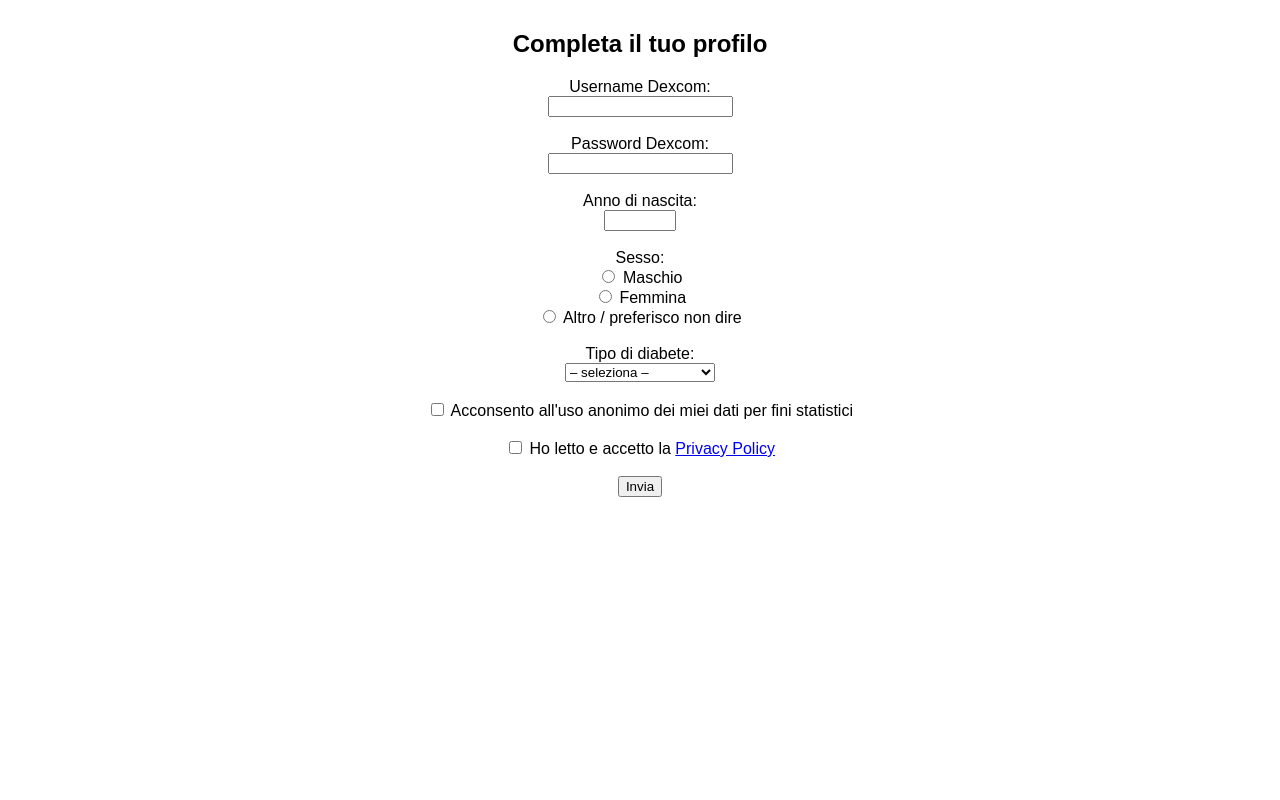
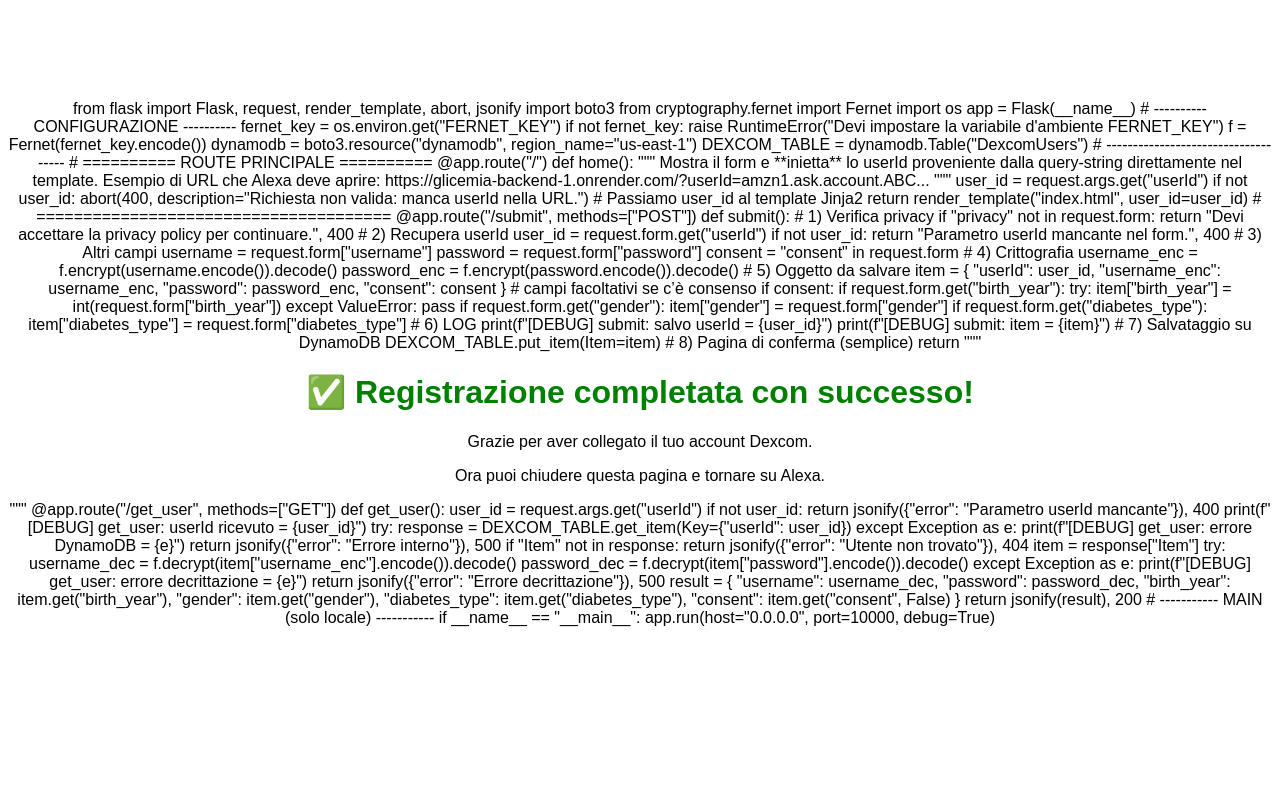
Before and after one commit to Gianlu9090/glicemia-backend, a Flask app: page / in a window 1280 px wide. Run offline with Flask 3, Linux system fonts and the light colour scheme; parts of the project's set-up code (start-up, migrations or seed data) failed here and were passed over.

Commit message:
Update index.html

```diff
--- a/templates/index.html
+++ b/templates/index.html
@@ -1,67 +1,133 @@
+from flask import Flask, request, render_template, abort, jsonify
+import boto3
+from cryptography.fernet import Fernet
+import os
+
+app = Flask(__name__)
+
+# ---------- CONFIGURAZIONE ----------
+fernet_key = os.environ.get("FERNET_KEY")
+if not fernet_key:
+    raise RuntimeError("Devi impostare la variabile d'ambiente FERNET_KEY")
+f = Fernet(fernet_key.encode())
+
+dynamodb = boto3.resource("dynamodb", region_name="us-east-1")
+DEXCOM_TABLE = dynamodb.Table("DexcomUsers")
+# ------------------------------------
+
+# ========== ROUTE PRINCIPALE ==========
+@app.route("/")
+def home():
+    """
+    Mostra il form e **inietta** lo userId proveniente
+    dalla query-string direttamente nel template.
+    Esempio di URL che Alexa deve aprire:
+    https://glicemia-backend-1.onrender.com/?userId=amzn1.ask.account.ABC...
+    """
+    user_id = request.args.get("userId")
+    if not user_id:
+        abort(400, description="Richiesta non valida: manca userId nella URL.")
+
+    # Passiamo user_id al template Jinja2
+    return render_template("index.html", user_id=user_id)
+# ======================================
+
+@app.route("/submit", methods=["POST"])
+def submit():
+    # 1) Verifica privacy
+    if "privacy" not in request.form:
+        return "Devi accettare la privacy policy per continuare.", 400
+
+    # 2) Recupera userId
+    user_id = request.form.get("userId")
+    if not user_id:
+        return "Parametro userId mancante nel form.", 400
+
+    # 3) Altri campi
+    username = request.form["username"]
+    password = request.form["password"]
+    consent   = "consent" in request.form
+
+    # 4) Crittografia
+    username_enc = f.encrypt(username.encode()).decode()
+    password_enc = f.encrypt(password.encode()).decode()
+
+    # 5) Oggetto da salvare
+    item = {
+        "userId":       user_id,
+        "username_enc": username_enc,
+        "password":     password_enc,
+        "consent":      consent
+    }
+
+    # campi facoltativi se c’è consenso
+    if consent:
+        if request.form.get("birth_year"):
+            try:
+                item["birth_year"] = int(request.form["birth_year"])
+            except ValueError:
+                pass
+        if request.form.get("gender"):
+            item["gender"] = request.form["gender"]
+        if request.form.get("diabetes_type"):
+            item["diabetes_type"] = request.form["diabetes_type"]
+
+    # 6) LOG
+    print(f"[DEBUG] submit: salvo userId = {user_id}")
+    print(f"[DEBUG] submit: item = {item}")
+
+    # 7) Salvataggio su DynamoDB
+    DEXCOM_TABLE.put_item(Item=item)
+
+    # 8) Pagina di conferma (semplice)
+    return """
 <!DOCTYPE html>
 <html lang="it">
-<head>
-  <meta charset="UTF-8" />
-  <title>Completa il tuo profilo</title>
-  <script>
-    // Quando la pagina viene caricata, leggo userId dalla query string
-    window.addEventListener("DOMContentLoaded", () => {
-      const params = new URLSearchParams(window.location.search);
-      const userId = params.get("userId") || "";
-      document.getElementById("userIdField").value = userId;
-    });
-  </script>
-</head>
-<body style="font-family: sans-serif; text-align: center; margin-top: 30px;">
-  <h2>Completa il tuo profilo</h2>
-  <form action="/submit" method="post">
-    <!-- Campo nascosto per trasferire l'userId di Alexa -->
-    <input type="hidden" name="userId" id="userIdField" value="">
-
-    <!-- Username Dexcom -->
-    <label for="username">Username Dexcom:</label><br>
-    <input type="email" id="username" name="username" required><br><br>
-
-    <!-- Password Dexcom -->
-    <label for="password">Password Dexcom:</label><br>
-    <input type="password" id="password" name="password" required><br><br>
-
-    <!-- Anno di nascita -->
-    <label for="birth_year">Anno di nascita:</label><br>
-    <input type="number" id="birth_year" name="birth_year" min="1924" max="2025"><br><br>
-
-    <!-- Sesso -->
-    <label>Sesso:</label><br>
-    <input type="radio" id="male" name="gender" value="Maschio">
-    <label for="male">Maschio</label><br>
-    <input type="radio" id="female" name="gender" value="Femmina">
-    <label for="female">Femmina</label><br>
-    <input type="radio" id="other" name="gender" value="Altro / preferisco non dire">
-    <label for="other">Altro / preferisco non dire</label><br><br>
-
-    <!-- Tipo di diabete -->
-    <label for="diabetes_type">Tipo di diabete:</label><br>
-    <select name="diabetes_type" id="diabetes_type">
-      <option value="">– seleziona –</option>
-      <option value="Tipo 1">Tipo 1</option>
-      <option value="Tipo 2">Tipo 2</option>
-      <option value="Gestazionale">Gestazionale</option>
-      <option value="Altro / non specificato">Altro / non specificato</option>
-    </select><br><br>
-
-    <!-- Checkbox: consenso facoltativo -->
-    <input type="checkbox" id="consent" name="consent" value="yes">
-    <label for="consent">Acconsento all'uso anonimo dei miei dati per fini statistici</label><br><br>
-
-    <!-- Checkbox: privacy obbligatoria -->
-    <input type="checkbox" id="privacy" name="privacy" value="yes" required>
-    <label for="privacy">Ho letto e accetto la
-      <a href="https://violet-pest-ac1.notion.site/Privacy-Policy-Glicemia-Vocale-1eb1ee190b538092aa80cf6680fba291" target="_blank">
-        Privacy Policy
-      </a>
-    </label><br><br>
-
-    <button type="submit">Invia</button>
-  </form>
+<head><meta charset="UTF-8"><title>Registrazione completata</title></head>
+<body style="font-family:sans-serif;text-align:center;margin-top:100px;">
+ <h1 style="color:green;">✅ Registrazione completata con successo!</h1>
+ <p>Grazie per aver collegato il tuo account Dexcom.</p>
+ <p>Ora puoi chiudere questa pagina e tornare su Alexa.</p>
 </body>
 </html>
+"""
+
+@app.route("/get_user", methods=["GET"])
+def get_user():
+    user_id = request.args.get("userId")
+    if not user_id:
+        return jsonify({"error": "Parametro userId mancante"}), 400
+
+    print(f"[DEBUG] get_user: userId ricevuto = {user_id}")
+
+    try:
+        response = DEXCOM_TABLE.get_item(Key={"userId": user_id})
+    except Exception as e:
+        print(f"[DEBUG] get_user: errore DynamoDB = {e}")
+        return jsonify({"error": "Errore interno"}), 500
+
+    if "Item" not in response:
+        return jsonify({"error": "Utente non trovato"}), 404
+
+    item = response["Item"]
+
+    try:
+        username_dec = f.decrypt(item["username_enc"].encode()).decode()
+        password_dec = f.decrypt(item["password"].encode()).decode()
+    except Exception as e:
+        print(f"[DEBUG] get_user: errore decrittazione = {e}")
+        return jsonify({"error": "Errore decrittazione"}), 500
+
+    result = {
+        "username": username_dec,
+        "password": password_dec,
+        "birth_year": item.get("birth_year"),
+        "gender": item.get("gender"),
+        "diabetes_type": item.get("diabetes_type"),
+        "consent": item.get("consent", False)
+    }
+    return jsonify(result), 200
+
+# ----------- MAIN (solo locale) -----------
+if __name__ == "__main__":
+    app.run(host="0.0.0.0", port=10000, debug=True)
```
